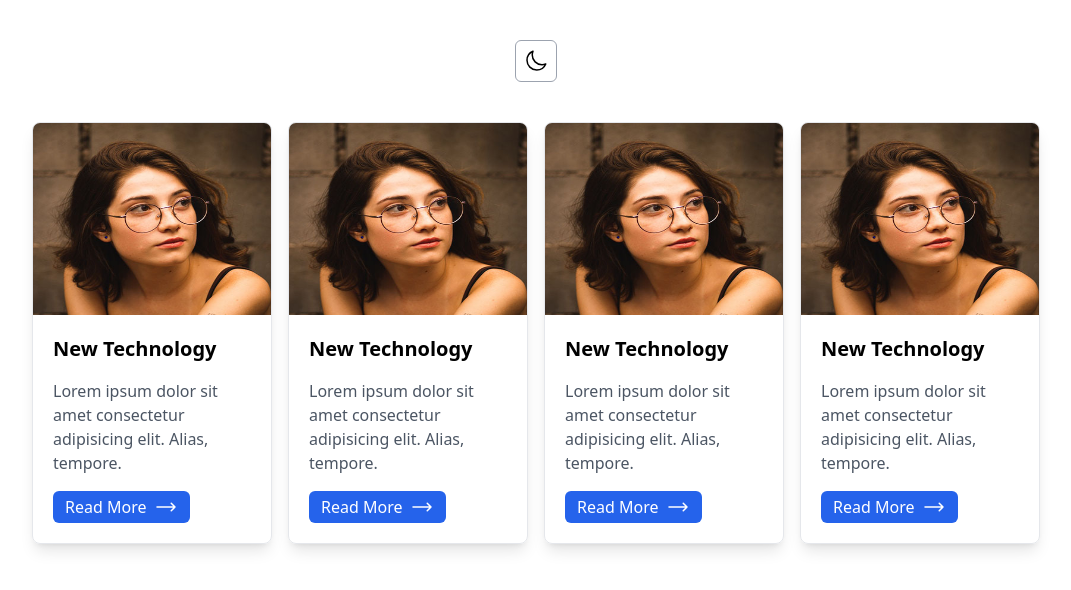
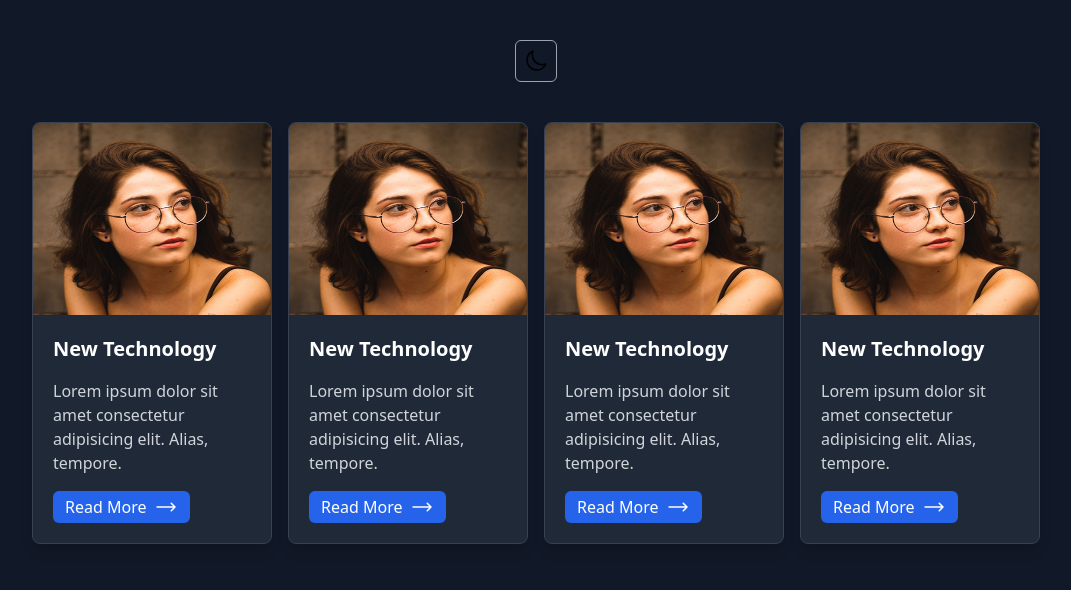
Before and after one commit to naimatullahRezaee/new-Tailwind-project, a website: page src/index.html in a window 1280 px wide. Shown: the whole page, without its empty margins (104-1175 px from the left). Drawn offline with Linux system fonts and the light colour scheme.

Commit message:
new things

```diff
--- a/src/index.html
+++ b/src/index.html
@@ -1,12 +1,12 @@
 <!DOCTYPE html>
-<html lang="en">
+<html lang="en" class="dark">
   <head>
     <meta charset="UTF-8" />
     <meta name="viewport" content="width=device-width, initial-scale=1.0" />
     <title>Tailwind</title>
     <link rel="stylesheet" href="output.css" />
   </head>
-  <body>
+  <body class="bg-white dark:bg-gray-900">
     <div class="p-10 text-center">
       <button class="border border-gray-400 p-2 rounded-md">
         <svg
@@ -29,12 +29,12 @@
     <div class="max-w-[1400px] mx-auto">
       <div class="flex justify-center gap-4">
         <div
-          class="w-60 border border-gray-200 shadow-lg rounded-lg overflow-hidden"
+          class="w-60 border border-gray-200 shadow-lg rounded-lg overflow-hidden dark:bg-gray-800 dark:border-gray-700 dark:text-gray-300"
         >
           <img src="../images/pic.jpg" alt="" class="h-48 w-full" />
           <div class="p-5 space-y-4">
-            <h2 class="text-xl font-bold">New Technology</h2>
-            <p class="font-normal text-gray-600">
+            <h2 class="text-xl font-bold dark:text-white">New Technology</h2>
+            <p class="font-normal text-gray-600 dark:text-gray-300">
               Lorem ipsum dolor sit amet consectetur adipisicing elit. Alias,
               tempore.
             </p>
@@ -60,12 +60,12 @@
           </div>
         </div>
         <div
-          class="w-60 border border-gray-200 shadow-lg rounded-lg overflow-hidden"
+          class="w-60 border border-gray-200 shadow-lg rounded-lg overflow-hidden dark:bg-gray-800 dark:border-gray-700 dark:text-gray-300"
         >
           <img src="../images/pic.jpg" alt="" class="h-48 w-full" />
           <div class="p-5 space-y-4">
-            <h2 class="text-xl font-bold">New Technology</h2>
-            <p class="font-normal text-gray-600">
+            <h2 class="text-xl font-bold dark:text-white">New Technology</h2>
+            <p class="font-normal text-gray-600 dark:text-gray-300">
               Lorem ipsum dolor sit amet consectetur adipisicing elit. Alias,
               tempore.
             </p>
@@ -91,12 +91,12 @@
           </div>
         </div>
         <div
-          class="w-60 border border-gray-200 shadow-lg rounded-lg overflow-hidden"
+          class="w-60 border border-gray-200 shadow-lg rounded-lg overflow-hidden dark:bg-gray-800 dark:border-gray-700 dark:text-gray-300"
         >
           <img src="../images/pic.jpg" alt="" class="h-48 w-full" />
           <div class="p-5 space-y-4">
-            <h2 class="text-xl font-bold">New Technology</h2>
-            <p class="font-normal text-gray-600">
+            <h2 class="text-xl font-bold dark:text-white">New Technology</h2>
+            <p class="font-normal text-gray-600 dark:text-gray-300">
               Lorem ipsum dolor sit amet consectetur adipisicing elit. Alias,
               tempore.
             </p>
@@ -122,12 +122,12 @@
           </div>
         </div>
         <div
-          class="w-60 border border-gray-200 shadow-lg rounded-lg overflow-hidden"
+          class="w-60 border border-gray-200 shadow-lg rounded-lg overflow-hidden dark:bg-gray-800 dark:border-gray-700 dark:text-gray-300"
         >
           <img src="../images/pic.jpg" alt="" class="h-48 w-full" />
           <div class="p-5 space-y-4">
-            <h2 class="text-xl font-bold">New Technology</h2>
-            <p class="font-normal text-gray-600">
+            <h2 class="text-xl font-bold dark:text-white">New Technology</h2>
+            <p class="font-normal text-gray-600 dark:text-gray-300">
               Lorem ipsum dolor sit amet consectetur adipisicing elit. Alias,
               tempore.
             </p>
--- a/tailwind.config.js
+++ b/tailwind.config.js
@@ -1,6 +1,7 @@
 /** @type {import('tailwindcss').Config} */
 module.exports = {
   content: ["./src/**/*.{html,js}"],
+  darkMode: "class",
   theme: {
     extend: {},
   },
```
Also changed, not shown: src/output.css.
